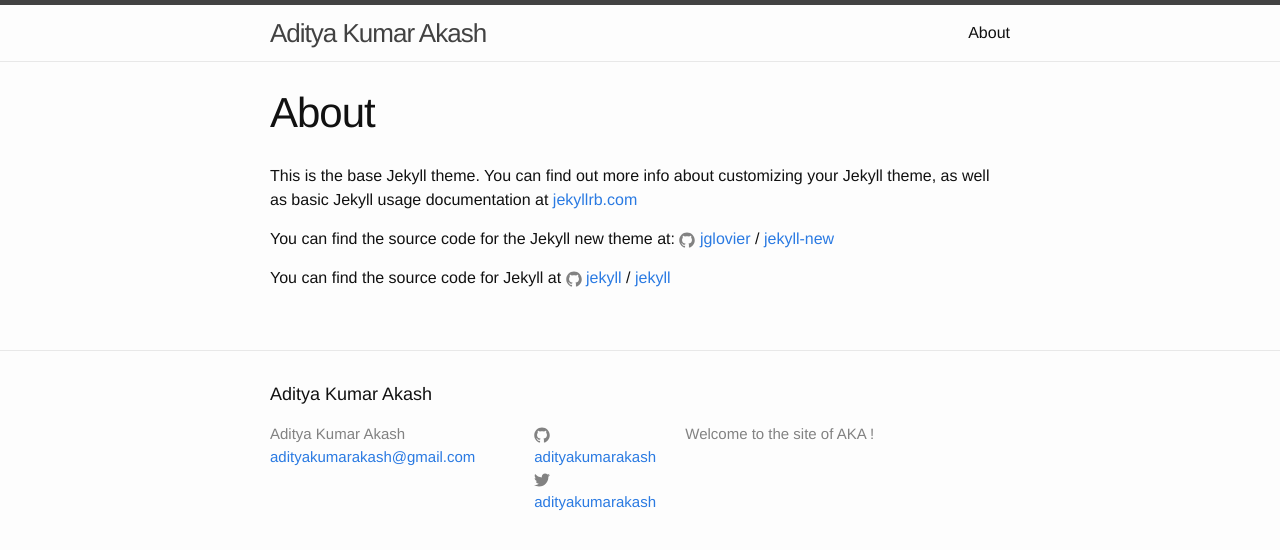
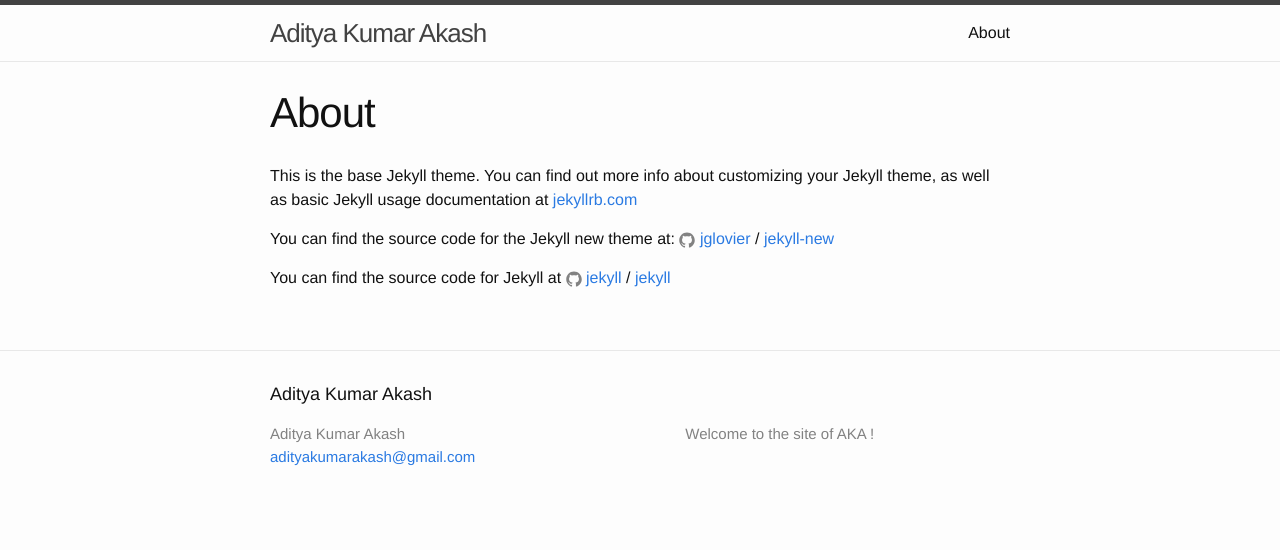
Before and after one commit to adityakumarakash/adityakumarakash.github.io, a Jekyll site: the page built from about.md, in a window 1280 px wide. Shown: the top 550 px of the page. Built offline with Jekyll 4.4.1, drawn with Linux system fonts in a browser that asks for light colours.

Commit message:
Update _config.yml

```diff
--- a/_config.yml
+++ b/_config.yml
@@ -12,8 +12,6 @@ description: > # this means to ignore newlines until "baseurl:"
   Welcome to the site of AKA !
 baseurl: "" # the subpath of your site, e.g. /blog
 url: "http://adityakumarakash.github.io" # the base hostname & protocol for your site
-twitter_username: adityakumarakash
-github_username:  adityakumarakash
 
 # Build settings
 markdown: kramdown
```
